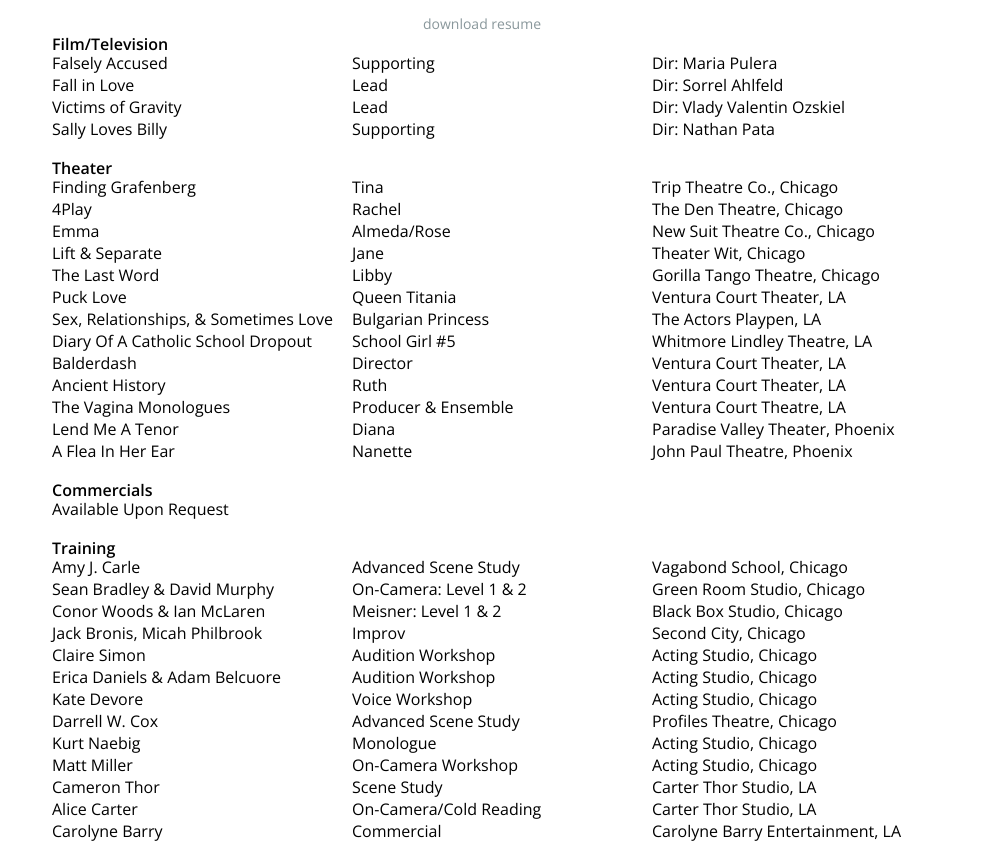
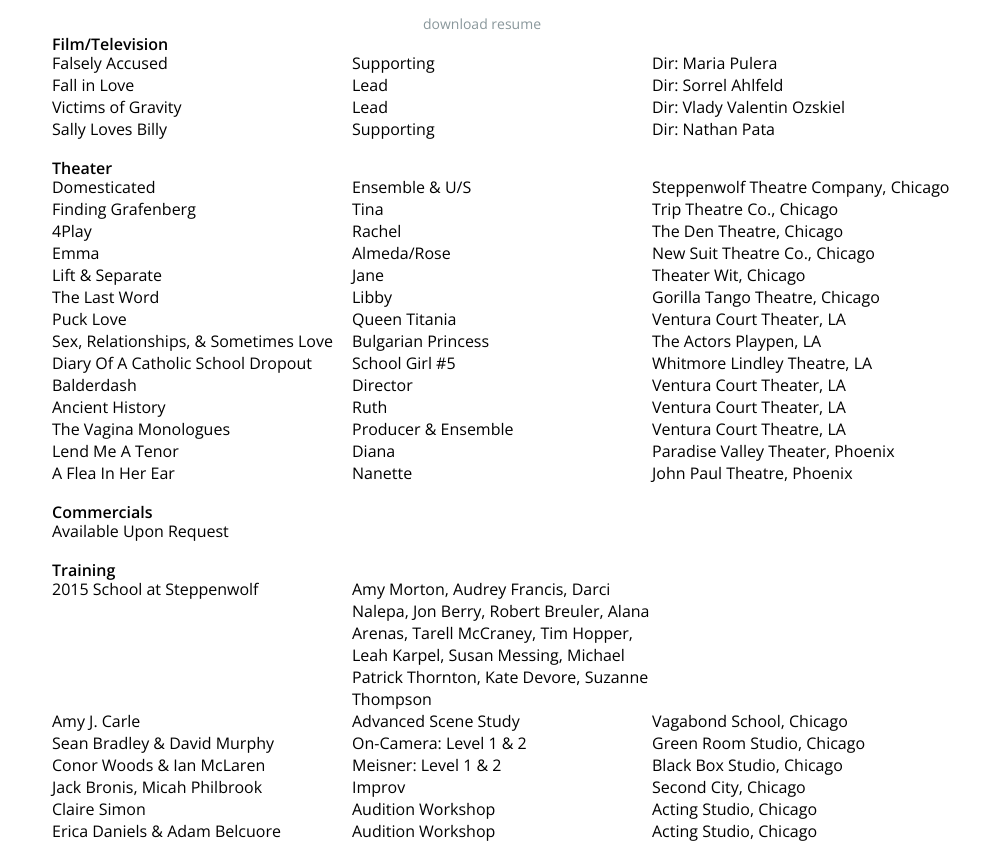
Before and after one commit to rosasanmarchi/rosasanmarchi.github.io, a plain HTML site: page resume.html in a window 1280 px wide. Shown: the part 133-978 px from the top of the page, without its empty margins (138-1141 px from the left). Drawn offline with nearby package versions, Linux system fonts and the light colour scheme; a web font is replaced by a local one.

Commit message:
Update resume.html

```diff
--- a/resume.html
+++ b/resume.html
@@ -84,6 +84,12 @@
     <tr>
       <th>Theater</th>
     </tr>
+
+      <tr>
+        <td>Domesticated</td>
+        <td>Ensemble & U/S</td>
+        <td>Steppenwolf Theatre Company, Chicago</td>
+      </tr>
 
       <tr>
         <td>Finding Grafenberg</td>
@@ -178,7 +184,10 @@
       <th>Training</th>
     </tr>
 
-
+     <tr>
+        <td>2015 School at Steppenwolf</td>
+        <td>Amy Morton, Audrey Francis, Darci Nalepa, Jon Berry, Robert Breuler, Alana Arenas, Tarell McCraney, Tim Hopper, Leah Karpel, Susan Messing, Michael Patrick Thornton, Kate Devore, Suzanne Thompson</td>
+      </tr>
 
      <tr>
         <td>Amy J. Carle</td>
```
